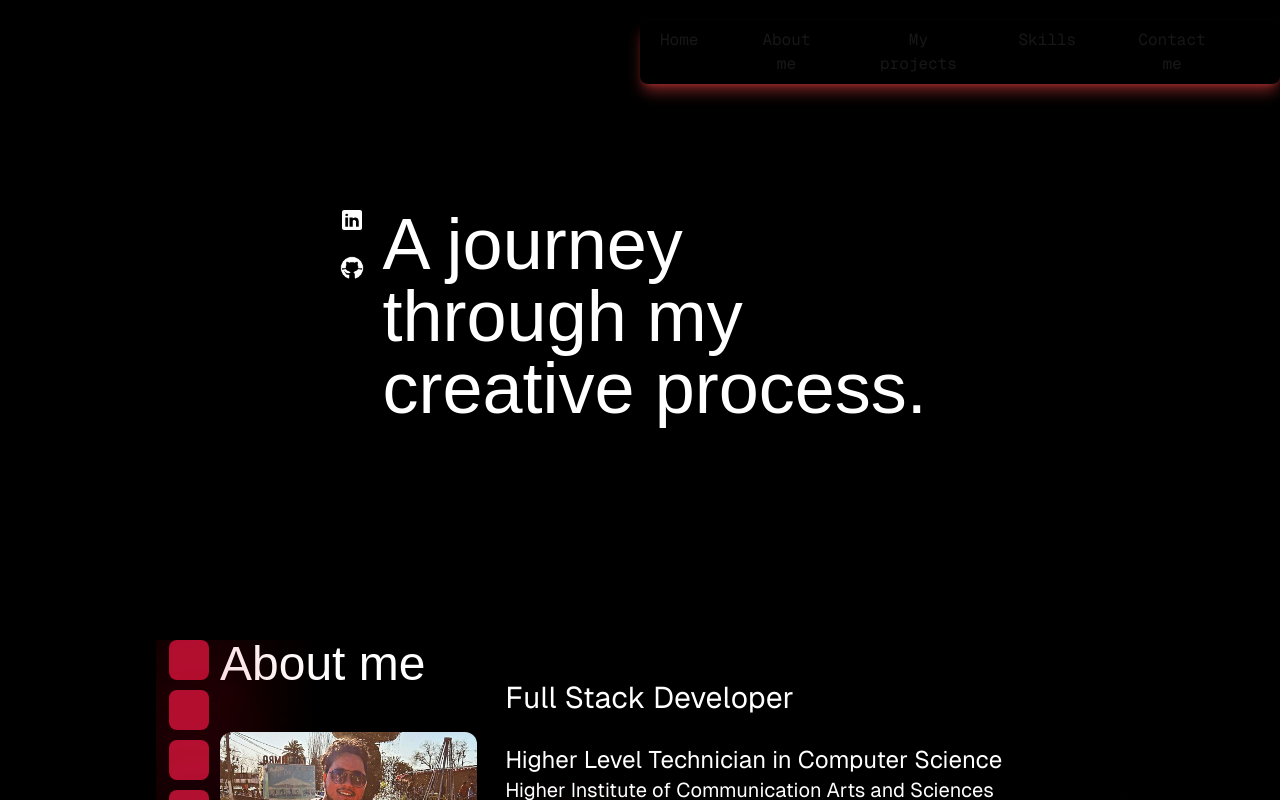
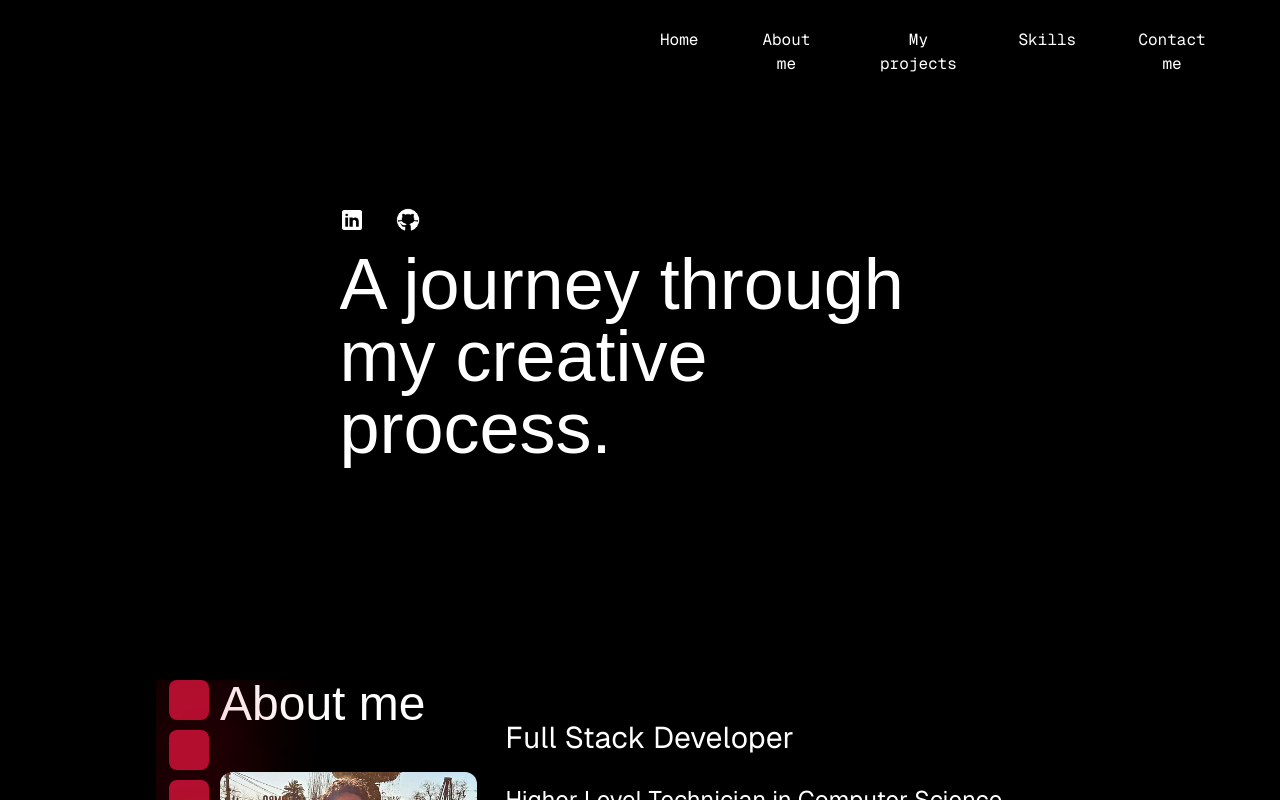
Before and after one commit to Raxter98/mi-portafolio, a Next.js app: page / in a window 1280 px wide. Shown: the top 800 px of the page. Built offline with nearby package versions, Linux system fonts and the light colour scheme.

Commit message:
cambiando nav y bienvenida

```diff
--- a/components/nav/page.tsx
+++ b/components/nav/page.tsx
@@ -34,7 +34,7 @@ export default function Navbar(){
     return (
       <div >
         {toggle ? (
-          <div className=" md:mt-5 z-50 fixed md:inline-flex  md:h-16 md:justify-center md:p-4 md:items-center  md:bg-[#00000005] md:rounded-lg md:shadow-lg md:shadow-red-500/50">
+          <div className=" md:mt-5 z-50 fixed md:inline-flex  md:h-16 md:justify-center md:p-4 md:items-center  md:bg-[#00000005] md:rounded-lg md:shadow-lg ">
             <ul>
             <li className="md:hidden ">
               <div className="md:hidden  text-white hover:text-[#1a1a1a] ml-2">
@@ -45,35 +45,35 @@ export default function Navbar(){
             </li>
 
             <div className="md:inline-flex ">
-              <li className="transition transform  md:hover:-translate-y-1 motion-reduce:transition-none motion-reduce:hover:transform-none font-[family-name:var(--font-geist-mono)] rounded md:mr-12 hover:text-black hover:bg-gray-50 md:p-1 p-1">
+              <li className="text-white  transition transform  md:hover:-translate-y-1 motion-reduce:transition-none motion-reduce:hover:transform-none font-[family-name:var(--font-geist-mono)] rounded md:mr-12 hover:text-black hover:bg-gray-50 md:p-1 p-1">
                 <button onClick={() => scrollView("home")}>
                   <span className="block hover:translate-x-4 transition transform motion-reduce:transition-none motion-reduce:hover:transform-none md:hover:translate-x-0">
                     Home
                   </span>
                 </button>
               </li>
-              <li className="transition transform  md:hover:-translate-y-1 motion-reduce:transition-none motion-reduce:hover:transform-none font-[family-name:var(--font-geist-mono)] rounded md:mr-12 hover:text-black hover:bg-gray-50 md:p-1 p-1">
+              <li className="text-white transition transform  md:hover:-translate-y-1 motion-reduce:transition-none motion-reduce:hover:transform-none font-[family-name:var(--font-geist-mono)] rounded md:mr-12 hover:text-black hover:bg-gray-50 md:p-1 p-1">
                 <button onClick={() => scrollView("about")}>
                   <span className="block hover:translate-x-4 transition transform motion-reduce:transition-none motion-reduce:hover:transform-none md:hover:translate-x-0">
                     About me
                   </span>
                 </button>
               </li>
-              <li className="transition transform md:hover:-translate-y-1 motion-reduce:transition-none motion-reduce:hover:transform-none font-[family-name:var(--font-geist-mono)] rounded md:mr-12 hover:text-black hover:bg-gray-50 md:p-1 p-1">
+              <li className="text-white transition transform md:hover:-translate-y-1 motion-reduce:transition-none motion-reduce:hover:transform-none font-[family-name:var(--font-geist-mono)] rounded md:mr-12 hover:text-black hover:bg-gray-50 md:p-1 p-1">
                 <button onClick={() => scrollView("projects")}>
                   <span className="block hover:translate-x-4 transition transform motion-reduce:transition-none motion-reduce:hover:transform-none md:hover:translate-x-0">
                     My projects
                   </span>
                 </button>
               </li>
-              <li className="transition transform md:hover:-translate-y-1 motion-reduce:transition-none motion-reduce:hover:transform-none font-[family-name:var(--font-geist-mono)] rounded md:mr-12 hover:text-black hover:bg-gray-50 md:p-1 p-1">
+              <li className="text-white transition transform md:hover:-translate-y-1 motion-reduce:transition-none motion-reduce:hover:transform-none font-[family-name:var(--font-geist-mono)] rounded md:mr-12 hover:text-black hover:bg-gray-50 md:p-1 p-1">
                 <button onClick={() => scrollView("skills")}>
                   <span className="block hover:translate-x-4 transition transform motion-reduce:transition-none motion-reduce:hover:transform-none md:hover:translate-x-0">
                     Skills
                   </span>
                 </button>
               </li>
-              <li className="transition transform md:hover:-translate-y-1 motion-reduce:transition-none motion-reduce:hover:transform-none font-[family-name:var(--font-geist-mono)] rounded md:mr-12 hover:text-black hover:bg-gray-50 md:p-1 p-1">
+              <li className="text-white transition transform md:hover:-translate-y-1 motion-reduce:transition-none motion-reduce:hover:transform-none font-[family-name:var(--font-geist-mono)] rounded md:mr-12 hover:text-black hover:bg-gray-50 md:p-1 p-1">
                 <button onClick={() => scrollView("contact")}>
                   <span className="block hover:translate-x-4 transition transform motion-reduce:transition-none motion-reduce:hover:transform-none md:hover:translate-x-0">
                     Contact me
@@ -84,7 +84,7 @@ export default function Navbar(){
             </ul>
           </div>
         ) : (
-            <div className=" md:mt-5 z-50 fixed md:inline-flex  md:h-16 md:justify-center md:p-4 md:items-center  md:bg-[#00000005] md:rounded-lg md:shadow-lg md:shadow-red-500/50">
+            <div className=" md:mt-5 z-50 fixed md:inline-flex  md:h-16 md:justify-center md:p-4 md:items-center  md:bg-[#00000005] md:rounded-lg md:shadow-lg ">
             <div className="md:hidden  text-white hover:text-[#1a1a1a] ml-2">
               <button className="md:hidden " onClick={() => hidden()}>
                 <AplicacionIcon />
@@ -94,7 +94,7 @@ export default function Navbar(){
 
             <div className="md:inline-flex ">
               <ul className="hidden md:inline-flex md:justify-end w-full  ">
-                <li className="transition transform  md:hover:-translate-y-1 motion-reduce:transition-none motion-reduce:hover:transform-none font-[family-name:var(--font-geist-mono)] rounded md:mr-12 hover:text-black hover:bg-gray-50 md:p-1 p-1">
+                <li className="text-white transition transform  md:hover:-translate-y-1 motion-reduce:transition-none motion-reduce:hover:transform-none font-[family-name:var(--font-geist-mono)] rounded md:mr-12 hover:text-black hover:bg-gray-50 md:p-1 p-1">
                   <button onClick={() => scrollView("home")}>
                     <span className="block hover:translate-x-4 transition transform motion-reduce:transition-none motion-reduce:hover:transform-none md:hover:translate-x-0">
                       Home
@@ -102,28 +102,28 @@ export default function Navbar(){
                   </button>
                 </li>
 
-                <li className="transition transform md:hover:-translate-y-1 motion-reduce:transition-none motion-reduce:hover:transform-none font-[family-name:var(--font-geist-mono)] rounded md:mr-12 hover:text-black hover:bg-gray-50 md:p-1 p-1">
+                <li className="text-white transition transform md:hover:-translate-y-1 motion-reduce:transition-none motion-reduce:hover:transform-none font-[family-name:var(--font-geist-mono)] rounded md:mr-12 hover:text-black hover:bg-gray-50 md:p-1 p-1">
                   <button onClick={() => scrollView("about")}>
                     <span className="block hover:translate-x-4 transition transform motion-reduce:transition-none motion-reduce:hover:transform-none md:hover:translate-x-0">
                       About me
                     </span>
                   </button>
                 </li>
-                <li className="transition transform md:hover:-translate-y-1 motion-reduce:transition-none motion-reduce:hover:transform-none font-[family-name:var(--font-geist-mono)] rounded md:mr-12 hover:text-black hover:bg-gray-50 md:p-1 p-1">
+                <li className="text-white transition transform md:hover:-translate-y-1 motion-reduce:transition-none motion-reduce:hover:transform-none font-[family-name:var(--font-geist-mono)] rounded md:mr-12 hover:text-black hover:bg-gray-50 md:p-1 p-1">
                   <button onClick={() => scrollView("projects")}>
                     <span className="block hover:translate-x-4 transition transform motion-reduce:transition-none motion-reduce:hover:transform-none md:hover:translate-x-0">
                       My projects
                     </span>
                   </button>
                 </li>
-                <li className="transition transform md:hover:-translate-y-1 motion-reduce:transition-none motion-reduce:hover:transform-none font-[family-name:var(--font-geist-mono)] rounded md:mr-12 hover:text-black hover:bg-gray-50 md:p-1 p-1">
+                <li className="text-white transition transform md:hover:-translate-y-1 motion-reduce:transition-none motion-reduce:hover:transform-none font-[family-name:var(--font-geist-mono)] rounded md:mr-12 hover:text-black hover:bg-gray-50 md:p-1 p-1">
                   <button onClick={() => scrollView("skills")}>
                     <span className="block hover:translate-x-4 transition transform motion-reduce:transition-none motion-reduce:hover:transform-none md:hover:translate-x-0">
                       Skills
                     </span>
                   </button>
                 </li>
-                <li className="transition transform md:hover:-translate-y-1 motion-reduce:transition-none motion-reduce:hover:transform-none font-[family-name:var(--font-geist-mono)] rounded md:mr-12 hover:text-black hover:bg-gray-50 md:p-1 p-1">
+                <li className="text-white transition transform md:hover:-translate-y-1 motion-reduce:transition-none motion-reduce:hover:transform-none font-[family-name:var(--font-geist-mono)] rounded md:mr-12 hover:text-black hover:bg-gray-50 md:p-1 p-1">
                   <button onClick={() => scrollView("contact")}>
                     <span className="block hover:translate-x-4 transition transform motion-reduce:transition-none motion-reduce:hover:transform-none md:hover:translate-x-0">
                       Contact me
--- a/components/welcome/page.tsx
+++ b/components/welcome/page.tsx
@@ -75,10 +75,10 @@ const Welcome = () =>{
 return (
   <main
 
-    className=" relative flex  md:mt-52 mt-20   items-center sm:items-start z-10 overflow-x-hidden " // La animación desaparece en dispositivos moviles porque el overflo-hidden esta activado
+    className=" relative   md:mt-52 mt-20   items-center sm:items-start z-10 overflow-x-hidden " // La animación desaparece en dispositivos moviles porque el overflo-hidden esta activado
   >
 
-     <div className="w-24 h-24 ">
+     <div className="w-20 h-10 flex justify-between">
         <a href="https://www.linkedin.com/in/marcos-valero-50800525a/" ><Image className="hover:w-7  transition-all duration-500" src={"/linkedin.png"} alt={"linkedin"} width={24} height={24} /></a>
         <br />
         <a href="https://github.com/Raxter98"><Image className="hover:w-7 transition-all duration-500" src={"/github.png"} alt={"github"} width={24} height={24} /></a>
```
